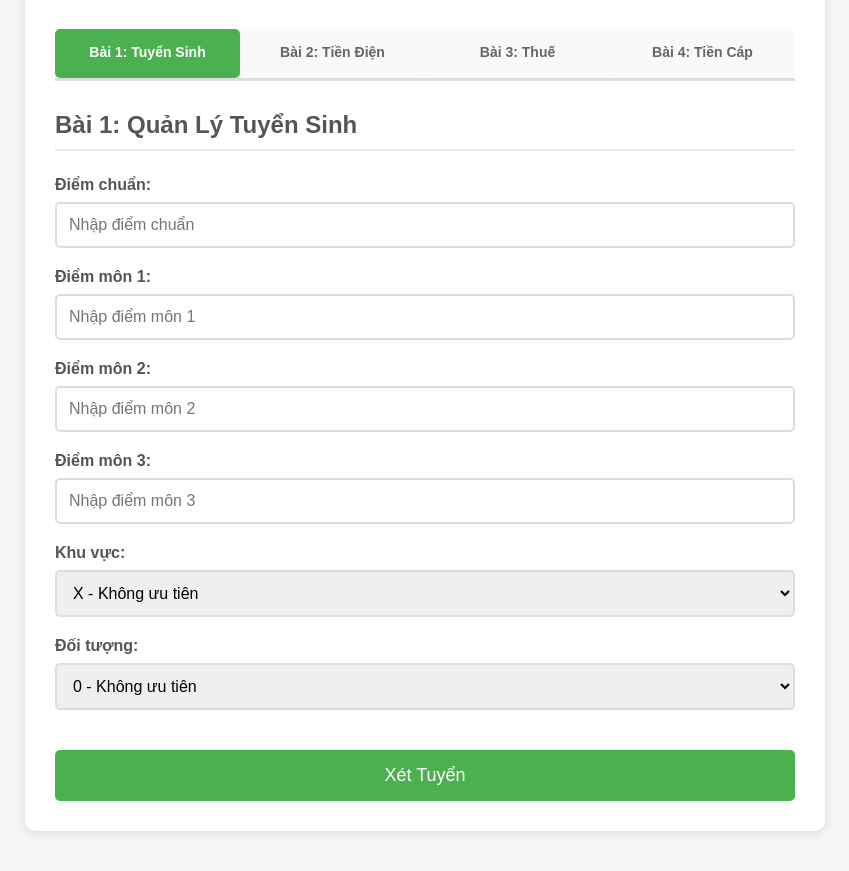
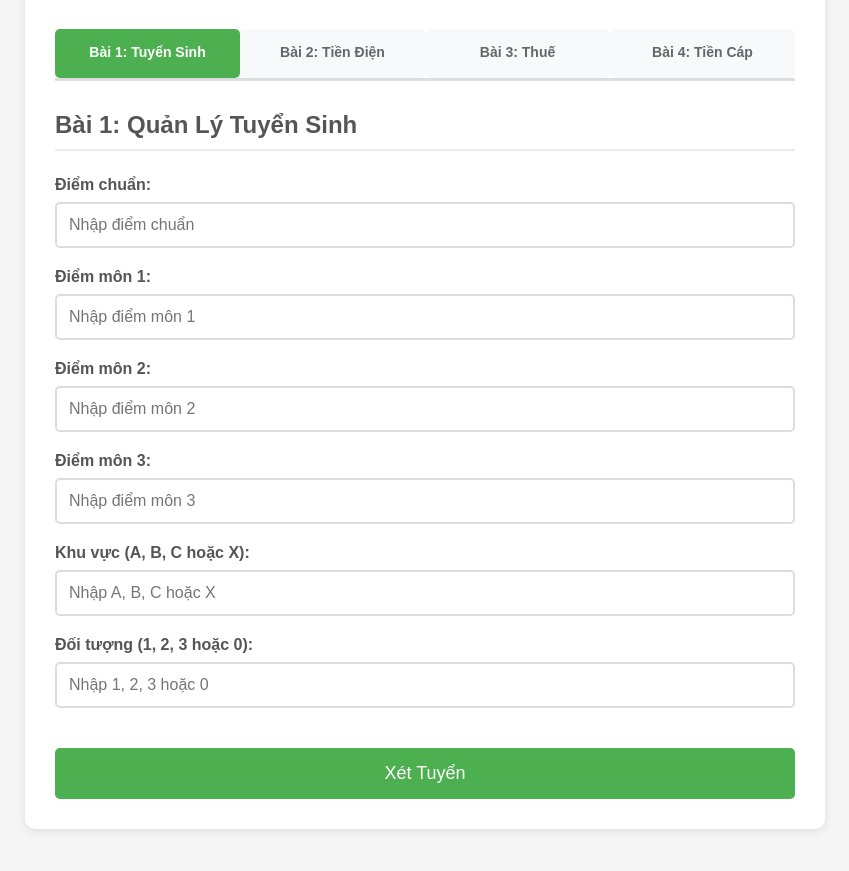
Before and after one commit to longdevlife/JSB5, a plain HTML site: page JSB5/BTVNb2/index.html in a window 1280 px wide. Shown: the part 149-1020 px from the top of the page, without its empty margins (215-1064 px from the left). Drawn offline with Linux system fonts and the light colour scheme.

Commit message:
update bai 1

```diff
--- a/JSB5/BTVNb2/index.html
+++ b/JSB5/BTVNb2/index.html
@@ -10,7 +10,6 @@
     <div class="container">
       <h1>BÀI TẬP JAVASCRIPT BUỔI 5</h1>
 
-      <!-- Navigation Tabs -->
       <div class="tabs">
         <button class="tab-button active" onclick="showTab('bai1')">
           Bài 1: Tuyển Sinh
@@ -26,7 +25,6 @@
         </button>
       </div>
 
-      <!-- Bài 1: Quản lý tuyển sinh -->
       <div id="bai1" class="tab-content active">
         <h2>Bài 1: Quản Lý Tuyển Sinh</h2>
 
@@ -71,30 +69,29 @@
         </div>
 
         <div class="form-group">
-          <label>Khu vực:</label>
-          <select id="khuVuc">
-            <option value="X">X - Không ưu tiên</option>
-            <option value="A">A - 2 điểm</option>
-            <option value="B">B - 1 điểm</option>
-            <option value="C">C - 0.5 điểm</option>
-          </select>
+          <label>Khu vực (A, B, C hoặc X):</label>
+          <input
+            type="text"
+            id="khuVuc"
+            placeholder="Nhập A, B, C hoặc X"
+            maxlength="1"
+          />
         </div>
 
         <div class="form-group">
-          <label>Đối tượng:</label>
-          <select id="doiTuong">
-            <option value="0">0 - Không ưu tiên</option>
-            <option value="1">1 - 2.5 điểm</option>
-            <option value="2">2 - 1.5 điểm</option>
-            <option value="3">3 - 1 điểm</option>
-          </select>
+          <label>Đối tượng (1, 2, 3 hoặc 0):</label>
+          <input
+            type="text"
+            id="doiTuong"
+            placeholder="Nhập 1, 2, 3 hoặc 0"
+            maxlength="1"
+          />
         </div>
 
         <button onclick="xetTuyen()">Xét Tuyển</button>
         <div id="ketQua1"></div>
       </div>
 
-      <!-- Bài 2: Tính tiền điện -->
       <div id="bai2" class="tab-content">
         <h2>Bài 2: Tính Tiền Điện</h2>
 
@@ -116,7 +113,6 @@
         <div id="ketQua2"></div>
       </div>
 
-      <!-- Bài 3: Tính thuế -->
       <div id="bai3" class="tab-content">
         <h2>Bài 3: Tính Thuế Thu Nhập Cá Nhân</h2>
 
@@ -149,9 +145,8 @@
         <div id="ketQua3"></div>
       </div>
 
-      <!-- Bài 4: Tính tiền cáp -->
       <div id="bai4" class="tab-content">
-        <h2>📺 Bài 4: Tính Tiền Cáp</h2>
+        <h2>Bài 4: Tính Tiền Cáp</h2>
 
         <div class="form-group">
           <label>Mã khách hàng:</label>
```
